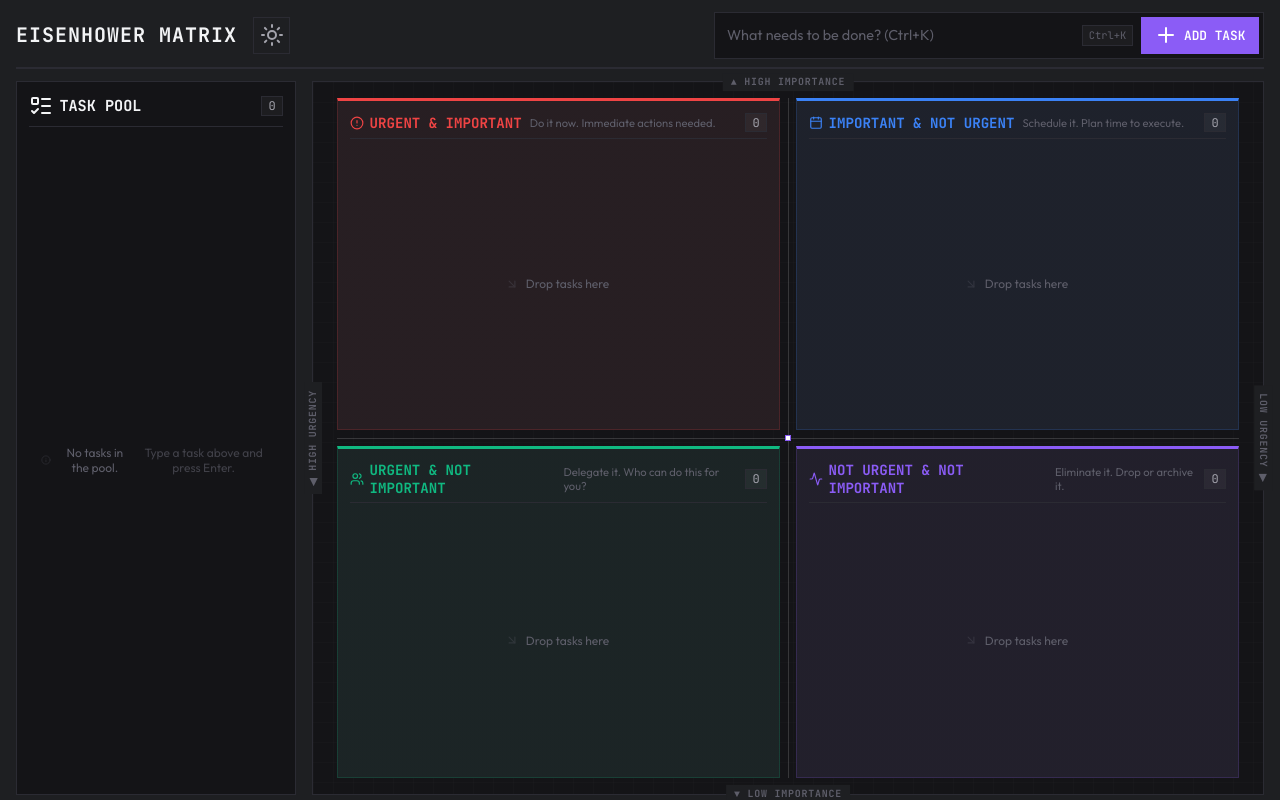
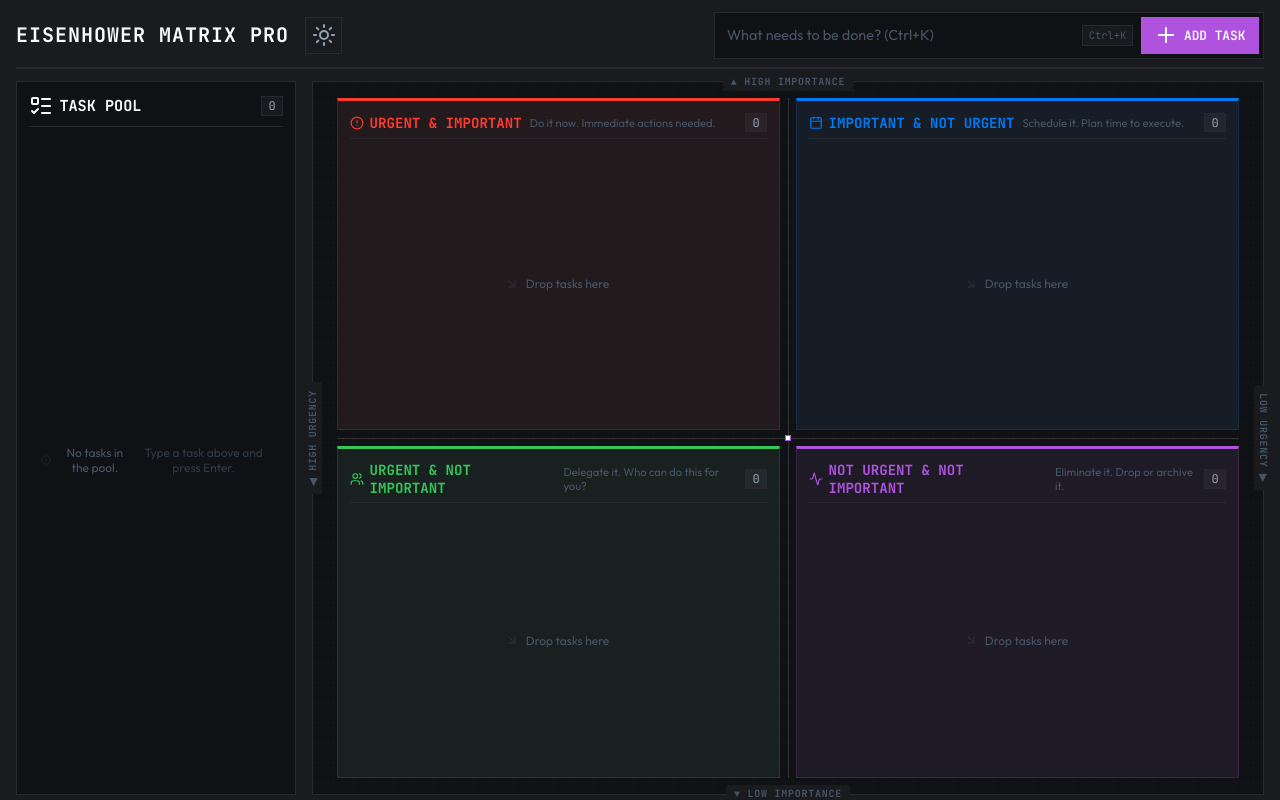
Before and after one commit to kyameinsahilwho/ehmatrix, a React (Vite) app: page / in a window 1280 px wide. Built offline with nearby package versions, Linux system fonts and the light colour scheme.

Commit message:
Refine logo transparency, title, and contrast theme

```diff
--- a/src/App.tsx
+++ b/src/App.tsx
@@ -202,7 +202,7 @@ function MatrixAppContent() {
       <header className="app-header">
         <div className="header-logo-theme-wrapper">
           <h1 className="app-logo">
-            EISENHOWER MATRIX
+            EISENHOWER MATRIX PRO
           </h1>
           <button
             type="button"
--- a/src/index.css
+++ b/src/index.css
@@ -5,32 +5,32 @@
   --font-mono: 'JetBrains Mono', monospace;
 
   /* Color Palette - Soft Slate/Grey App Background with Original Dark Panels/Boxes */
-  --bg-app: #1e1f22;
-  --bg-panel: #141417;
-  --bg-card: #1c1c21;
-  --bg-card-hover: #24242b;
-  --border-color: #2b2b33;
-  --border-focus: #8b5cf6;
+  --bg-app: #1a1b1e;
+  --bg-panel: #101114;
+  --bg-card: #17181c;
+  --bg-card-hover: #1f2026;
+  --border-color: #272830;
+  --border-focus: #af52de;
 
-  --text-primary: #f3f4f6;
-  --text-secondary: #a3a3ac;
-  --text-muted: #5e5e6a;
+  --text-primary: #f8fafc;
+  --text-secondary: #94a3b8;
+  --text-muted: #475569;
 
   /* Accent Colors */
-  --color-purple: #8b5cf6;
+  --color-purple: #af52de;
 
-  /* Quadrant Colors */
-  --q-urgent-important: #ef4444;
-  --q-urgent-important-rgb: 239, 68, 68;
+  /* Quadrant Colors - Highly Vibrant & Bright */
+  --q-urgent-important: #ff3b30;
+  --q-urgent-important-rgb: 255, 59, 48;
 
-  --q-important-not-urgent: #3b82f6;
-  --q-important-not-urgent-rgb: 59, 130, 246;
+  --q-important-not-urgent: #007af5;
+  --q-important-not-urgent-rgb: 0, 122, 245;
 
-  --q-urgent-not-important: #10b981;
-  --q-urgent-not-important-rgb: 16, 185, 129;
+  --q-urgent-not-important: #34c759;
+  --q-urgent-not-important-rgb: 52, 199, 89;
 
-  --q-not-urgent-not-important: #8b5cf6;
-  --q-not-urgent-not-important-rgb: 139, 92, 246;
+  --q-not-urgent-not-important: #af52de;
+  --q-not-urgent-not-important-rgb: 175, 82, 222;
 
   /* Zero rounding for sharp layout */
   --radius-lg: 0px;
@@ -38,20 +38,32 @@
   --radius-sm: 0px;
 }
 
-/* Light Theme Variables */
+/* Light Theme Variables - Highly Contrasting Crisp White & Bright Accents */
 .light-theme {
-  --bg-app: #f1f2f5;
-  --bg-panel: #ffffff;
-  --bg-card: #f9fafb;
-  --bg-card-hover: #e5e7eb;
+  --bg-app: #ffffff;
+  --bg-panel: #f1f5f9;
+  --bg-card: #ffffff;
+  --bg-card-hover: #e2e8f0;
   --border-color: #cbd5e1;
-  --border-focus: #7c3aed;
+  --border-focus: #af52de;
 
-  --text-primary: #0f172a;
-  --text-secondary: #475569;
-  --text-muted: #94a3b8;
+  --text-primary: #000000;
+  --text-secondary: #334155;
+  --text-muted: #64748b;
 
-  --color-purple: #7c3aed;
+  --color-purple: #af52de;
+
+  --q-urgent-important: #d92d20;
+  --q-urgent-important-rgb: 217, 45, 32;
+
+  --q-important-not-urgent: #004ee4;
+  --q-important-not-urgent-rgb: 0, 78, 228;
+
+  --q-urgent-not-important: #0f973d;
+  --q-urgent-not-important-rgb: 15, 151, 61;
+
+  --q-not-urgent-not-important: #6941c6;
+  --q-not-urgent-not-important-rgb: 105, 65, 198;
 }
 
 * {
```
Also changed, not shown: public/favicon.svg.
